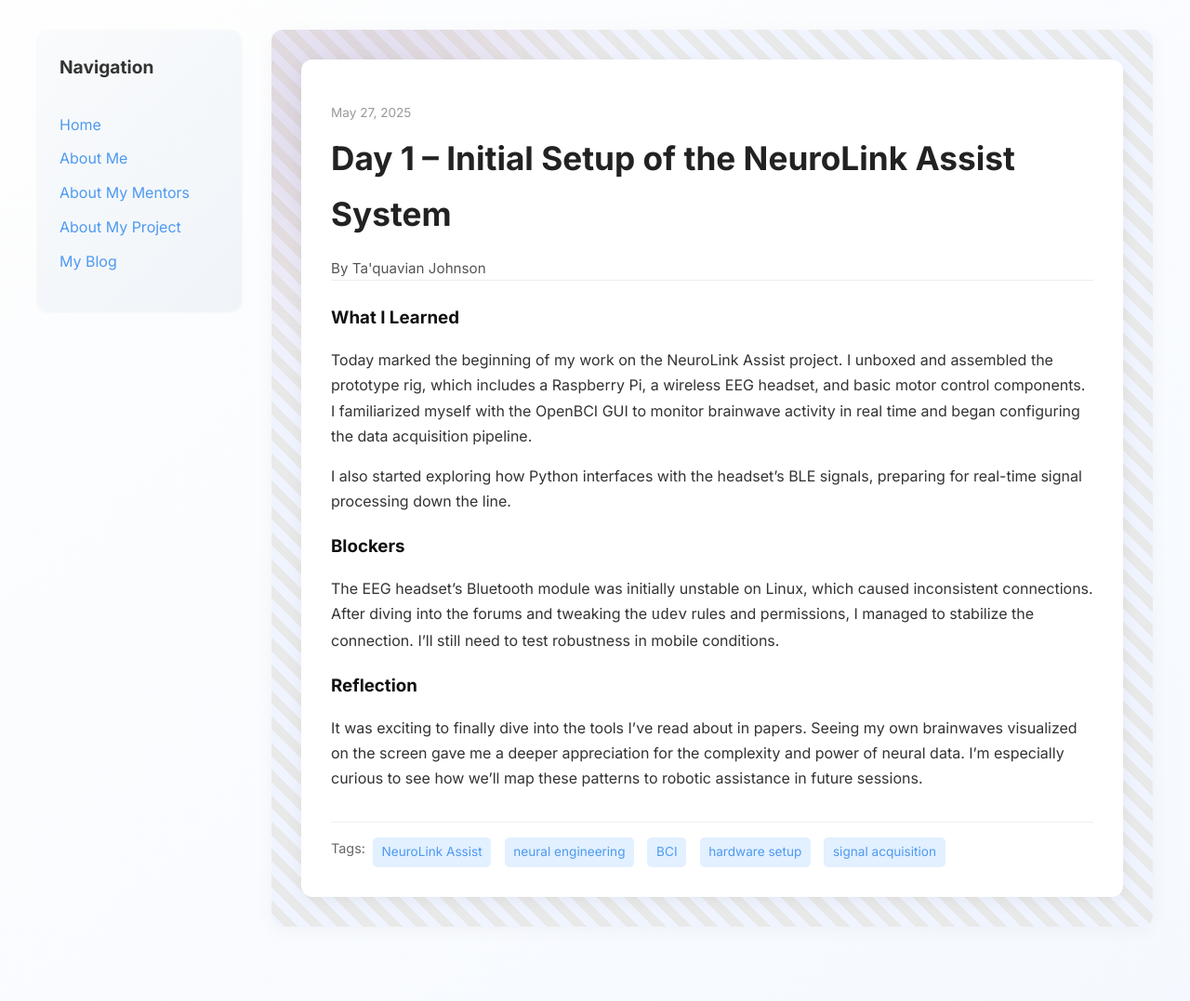
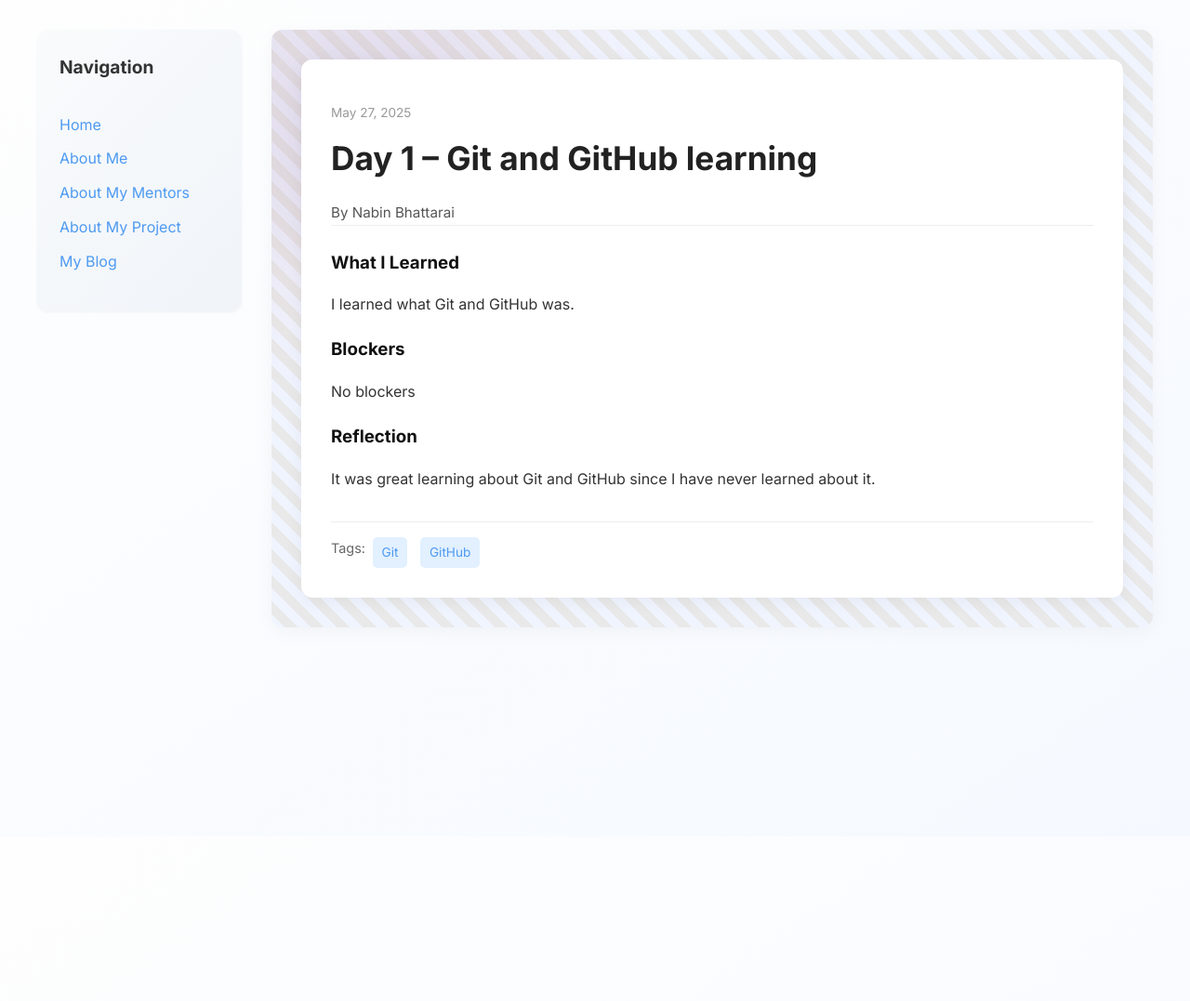
Before and after one commit to bhattarainabin2055/bhattarainabin2055.github.io, a Jekyll site: the page built from _posts/2025-05-27-day-1.md, in a window 1280 px wide. Shown: the whole page at 93% size. Built offline with Jekyll 4.4.1, drawn with Linux system fonts in a browser that asks for light colours; after the commit the page ends 900 px from its top, so only the background shows below that.

Commit message:
Update 2025-05-27-day-1.md

```diff
--- a/_posts/2025-05-27-day-1.md
+++ b/_posts/2025-05-27-day-1.md
@@ -1,19 +1,17 @@
 ---
 layout: post
-title: "Day 1 – Initial Setup of the NeuroLink Assist System"
+title: "Day 1 – Git and GitHub learning"
 date: 2025-05-27
-author: Ta'quavian Johnson
+author: Nabin Bhattarai
 permalink: /day1.html
-tags: ["NeuroLink Assist", "neural engineering", "BCI", "hardware setup", "signal acquisition"]
+tags: ["Git", "GitHub"]
 
 what_i_learned: |
-  Today marked the beginning of my work on the NeuroLink Assist project. I unboxed and assembled the prototype rig, which includes a Raspberry Pi, a wireless EEG headset, and basic motor control components. I familiarized myself with the OpenBCI GUI to monitor brainwave activity in real time and began configuring the data acquisition pipeline.
-
-  I also started exploring how Python interfaces with the headset's BLE signals, preparing for real-time signal processing down the line.
+  I learned what Git and GitHub was.
 
 blockers: |
-  The EEG headset’s Bluetooth module was initially unstable on Linux, which caused inconsistent connections. After diving into the forums and tweaking the `udev` rules and permissions, I managed to stabilize the connection. I’ll still need to test robustness in mobile conditions.
+  No blockers
 
 reflection: |
-  It was exciting to finally dive into the tools I’ve read about in papers. Seeing my own brainwaves visualized on the screen gave me a deeper appreciation for the complexity and power of neural data. I’m especially curious to see how we’ll map these patterns to robotic assistance in future sessions.
+  It was great learning about Git and GitHub since I have never learned about it.
 ---
```
